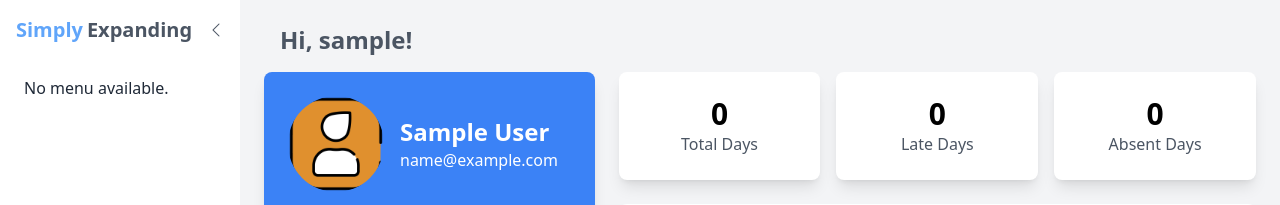
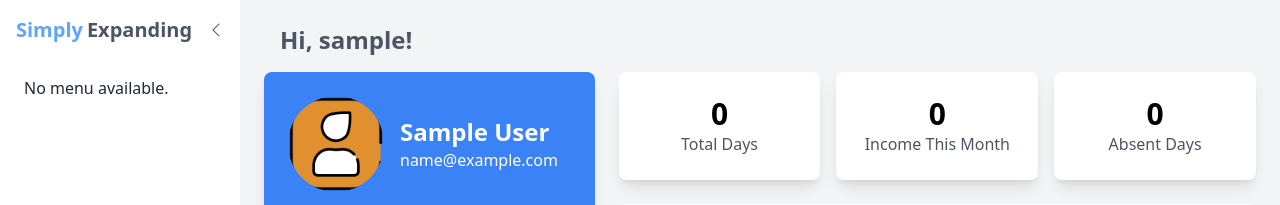
Before and after one commit to bemorchestrator/SimplyExpanding, a Django app: page /employees/profile/ in a window 1280 px wide. Shown: the top 205 px of the page. Run offline with Django 5.2, Linux system fonts and the light colour scheme; the visitor is signed in with stand-in values (Sample User, id 1); data comes from the database, SQL or seed files in the repository; data that the repository does not hold is empty; some libraries are stand-ins or nearby versions.

Commit message:
changed late card to income this month

```diff
--- a/employees/views.py
+++ b/employees/views.py
@@ -4,7 +4,8 @@ from django.contrib import messages
 from .models import Employee
 from .forms import EmployeeProfileForm
 from attendance.models import Attendance
-from datetime import timedelta
+from datetime import timedelta, date
+from django.db.models import Sum
 
 @login_required
 def employee_profile(request):
@@ -16,9 +17,15 @@ def employee_profile(request):
 
     # Calculate attendance stats
     total_attendance = attendance_logs.count()
-    # Compare lateness with a timedelta object
-    late_days = attendance_logs.filter(lateness__gt=timedelta(seconds=0)).count()  # This should work for DurationField
+    late_days = attendance_logs.filter(lateness__gt=timedelta(seconds=0)).count()
     absent_days = attendance_logs.filter(status='absent').count()
+
+    # Calculate the total income for the current month
+    current_month = date.today().month
+    current_year = date.today().year
+    total_income_month = attendance_logs.filter(
+        clock_in_time__year=current_year, clock_in_time__month=current_month
+    ).aggregate(Sum('total_income'))['total_income__sum'] or 0  # Handle None case with 'or 0'
 
     # Pass the employee object and attendance data to the template
     context = {
@@ -27,9 +34,9 @@ def employee_profile(request):
         'total_attendance': total_attendance,
         'late_days': late_days,
         'absent_days': absent_days,
+        'total_income_month': total_income_month,  # Pass total income to the template
     }
     return render(request, 'employees/profile.html', context)
-
 
 
 @login_required
--- a/templates/employees/profile.html
+++ b/templates/employees/profile.html
@@ -72,14 +72,15 @@ Employee Profile - Simply Expanding
                 <p class="text-gray-600">Total Days</p>
             </div>
             <div class="bg-white p-6 rounded-lg shadow-lg text-center">
-                <p class="text-3xl font-bold">{{ late_days }}</p>
-                <p class="text-gray-600">Late Days</p>
+                <p class="text-3xl font-bold">{{ total_income_month }}</p> <!-- Display total income here -->
+                <p class="text-gray-600">Income This Month</p>
             </div>
             <div class="bg-white p-6 rounded-lg shadow-lg text-center">
                 <p class="text-3xl font-bold">{{ absent_days }}</p>
                 <p class="text-gray-600">Absent Days</p>
             </div>
         </div>
+
 
         <!-- Attendance Log -->
         <div class="bg-white p-6 rounded-lg shadow-lg">
```
